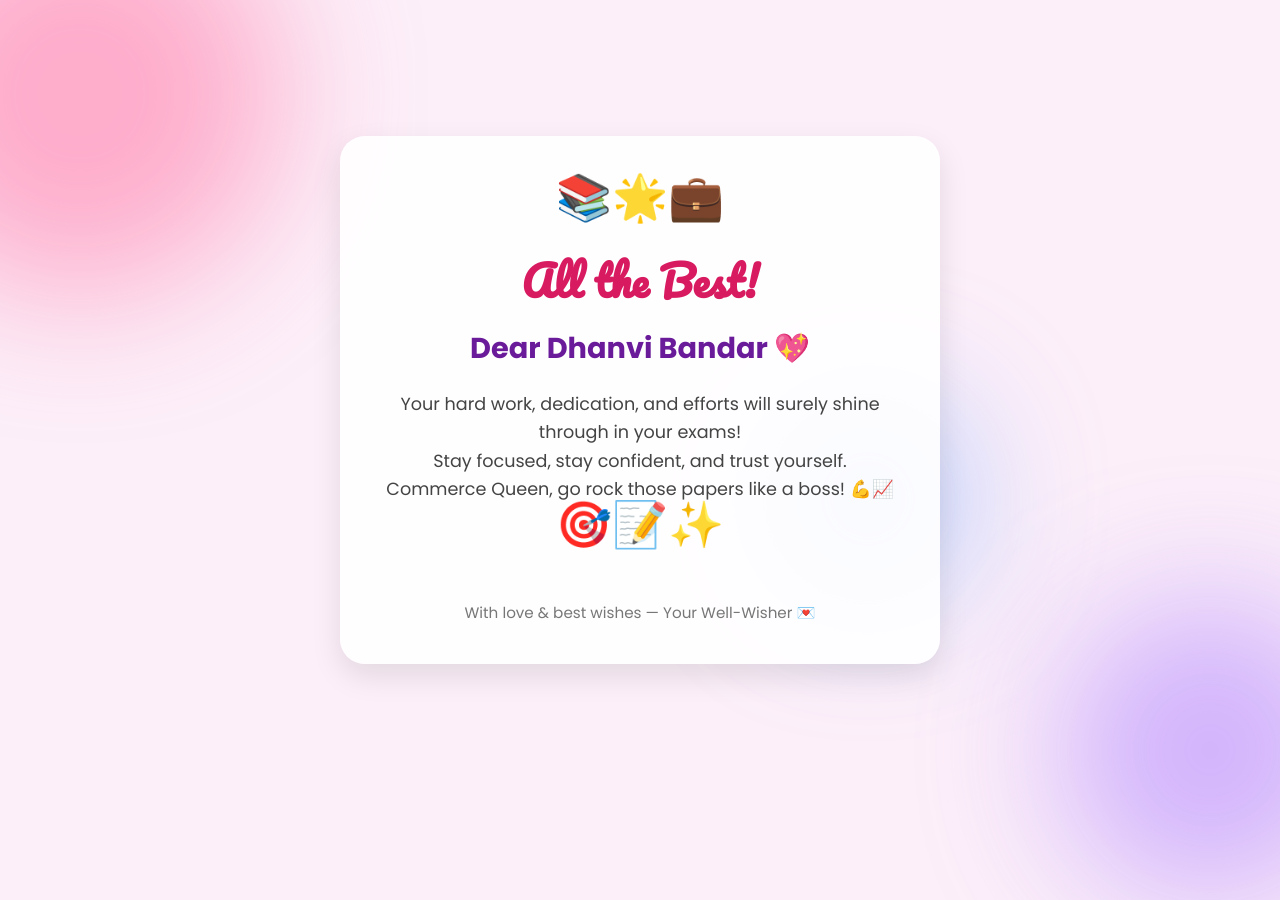
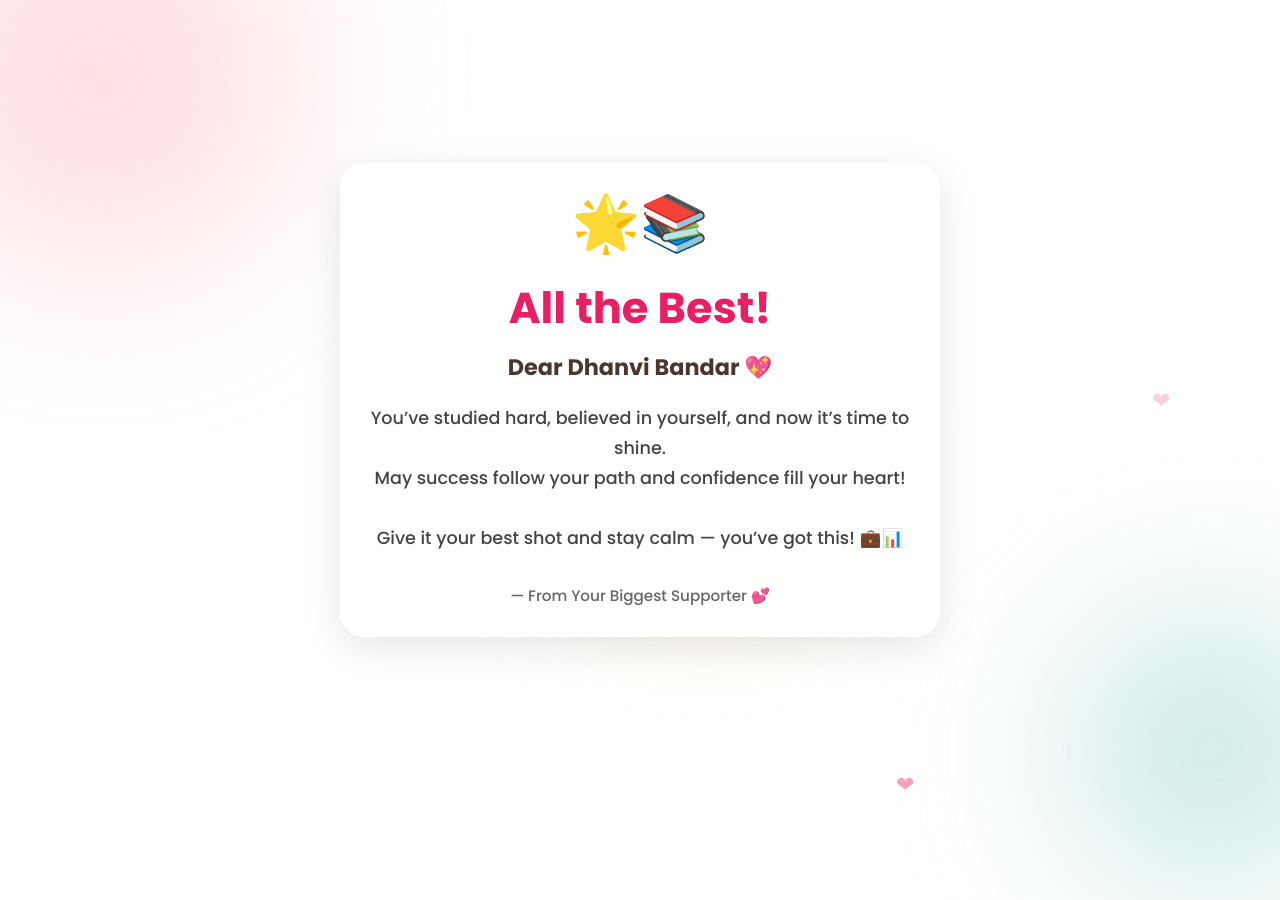
Before and after one commit to Sayyam10/exam1, a plain HTML site: page index.html in a window 1280 px wide. Shown: the top 900 px of the page. Drawn offline with Linux system fonts and the light colour scheme.

Commit message:
Update index.html

```diff
--- a/index.html
+++ b/index.html
@@ -3,8 +3,8 @@
 <head>
   <meta charset="UTF-8" />
   <meta name="viewport" content="width=device-width, initial-scale=1.0"/>
-  <title>All the Best Dhanvi! 💖</title>
-  <link href="https://fonts.googleapis.com/css2?family=Pacifico&family=Poppins:wght@400;700&display=swap" rel="stylesheet"/>
+  <title>All the Best Dhanvi Bandar</title>
+  <link href="https://fonts.googleapis.com/css2?family=Poppins:wght@500;700&display=swap" rel="stylesheet"/>
   <style>
     * {
       margin: 0;
@@ -14,38 +14,41 @@
 
     body {
       font-family: 'Poppins', sans-serif;
-      background: #fceff9;
+      background: #fff;
+      color: #333;
+      display: flex;
+      align-items: center;
+      justify-content: center;
+      min-height: 100vh;
       overflow: hidden;
-      min-height: 100vh;
-      display: flex;
-      justify-content: center;
-      align-items: center;
       text-align: center;
       position: relative;
       padding: 20px;
     }
 
+    /* Blobs background */
     .blob {
       position: absolute;
       border-radius: 50%;
       opacity: 0.6;
-      filter: blur(70px);
+      filter: blur(80px);
       animation: float 18s infinite ease-in-out alternate;
+      z-index: 0;
     }
 
     .blob1 {
       width: 400px;
       height: 400px;
-      background: #ff80ab;
-      top: -100px;
-      left: -120px;
+      background: #ffcdd2;
+      top: -120px;
+      left: -100px;
       animation-delay: 0s;
     }
 
     .blob2 {
       width: 300px;
       height: 300px;
-      background: #b388ff;
+      background: #b2dfdb;
       bottom: -100px;
       right: -80px;
       animation-delay: 6s;
@@ -54,11 +57,11 @@
     .blob3 {
       width: 200px;
       height: 200px;
-      background: #82b1ff;
-      top: 50%;
-      left: 60%;
+      background: #ffe082;
+      top: 60%;
+      left: 55%;
       transform: translate(-50%, -50%);
-      animation-delay: 3s;
+      animation-delay: 12s;
     }
 
     @keyframes float {
@@ -67,49 +70,67 @@
     }
 
     .container {
-      position: relative;
+      max-width: 600px;
+      padding: 30px 25px;
+      border-radius: 25px;
+      background: rgba(255, 255, 255, 0.95);
+      box-shadow: 0 10px 40px rgba(0, 0, 0, 0.1);
       z-index: 2;
-      background: rgba(255, 255, 255, 0.9);
-      padding: 40px 25px;
-      border-radius: 25px;
-      max-width: 600px;
-      box-shadow: 0 12px 30px rgba(0, 0, 0, 0.1);
-      animation: fadeIn 1.5s ease;
+      animation: fadeIn 2s ease;
     }
 
     h1 {
-      font-size: 2.6em;
-      color: #d81b60;
-      font-family: 'Pacifico', cursive;
+      font-size: 2.7em;
+      color: #e91e63;
       margin-bottom: 10px;
     }
 
     h2 {
-      font-size: 1.8em;
-      color: #6a1b9a;
+      color: #4e342e;
       margin-bottom: 20px;
+      font-size: 1.4em;
     }
 
     .emoji {
-      font-size: 45px;
+      font-size: 55px;
       animation: bounce 2s infinite;
     }
 
     p {
       font-size: 1.1em;
+      line-height: 1.7;
       color: #444;
       margin-top: 15px;
-      line-height: 1.6;
     }
 
     .footer {
       margin-top: 30px;
       font-size: 0.95em;
-      color: #777;
+      color: #666;
+    }
+
+    /* Floating hearts */
+    .heart {
+      position: absolute;
+      font-size: 22px;
+      color: #f06292;
+      animation: fly 8s linear infinite;
+      opacity: 0.6;
+    }
+
+    .heart:nth-child(1) { top: 90%; left: 10%; animation-delay: 0s; }
+    .heart:nth-child(2) { top: 95%; left: 30%; animation-delay: 2s; }
+    .heart:nth-child(3) { top: 93%; left: 50%; animation-delay: 4s; }
+    .heart:nth-child(4) { top: 96%; left: 70%; animation-delay: 6s; }
+    .heart:nth-child(5) { top: 98%; left: 90%; animation-delay: 1s; }
+
+    @keyframes fly {
+      0% { transform: translateY(0); opacity: 0.6; }
+      100% { transform: translateY(-100vh); opacity: 0; }
     }
 
     @keyframes fadeIn {
-      from { opacity: 0; transform: translateY(30px); }
+      from { opacity: 0; transform: translateY(40px); }
       to { opacity: 1; transform: translateY(0); }
     }
 
@@ -120,29 +141,34 @@
 
     @media (max-width: 600px) {
       h1 { font-size: 2.2em; }
-      h2 { font-size: 1.4em; }
-      .emoji { font-size: 35px; }
+      .emoji { font-size: 45px; }
     }
   </style>
 </head>
 <body>
-  <!-- Animated Background -->
+  <!-- Animated Blobs Background -->
   <div class="blob blob1"></div>
   <div class="blob blob2"></div>
   <div class="blob blob3"></div>
 
-  <!-- Main Card -->
+  <!-- Floating Hearts -->
+  <div class="heart">❤</div>
+  <div class="heart">❤</div>
+  <div class="heart">❤</div>
+  <div class="heart">❤</div>
+  <div class="heart">❤</div>
+
+  <!-- Main Container -->
   <div class="container">
-    <div class="emoji">📚🌟💼</div>
+    <div class="emoji">🌟📚</div>
     <h1>All the Best!</h1>
     <h2>Dear Dhanvi Bandar 💖</h2>
     <p>
-      Your hard work, dedication, and efforts will surely shine through in your exams!<br/>
-      Stay focused, stay confident, and trust yourself.<br/>
-      Commerce Queen, go rock those papers like a boss! 💪📈
+      You’ve studied hard, believed in yourself, and now it’s time to shine. <br/>
+      May success follow your path and confidence fill your heart!<br/><br/>
+      Give it your best shot and stay calm — you’ve got this! 💼📊
     </p>
-    <div class="emoji">🎯📝✨</div>
-    <div class="footer">With love & best wishes — Your Well-Wisher 💌</div>
+    <div class="footer">— From Your Biggest Supporter 💕</div>
   </div>
 </body>
 </html>
```
